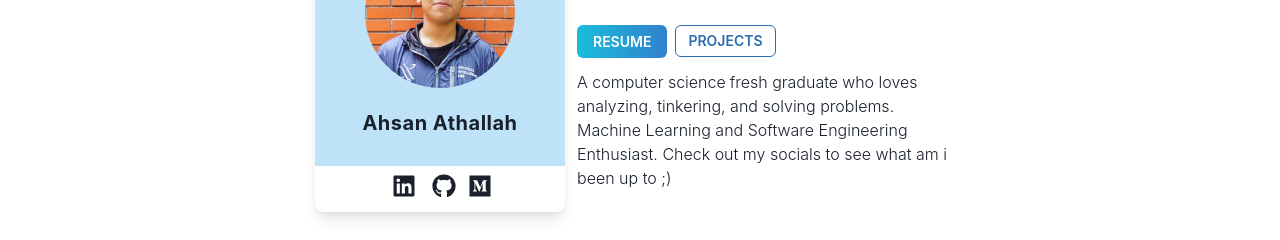
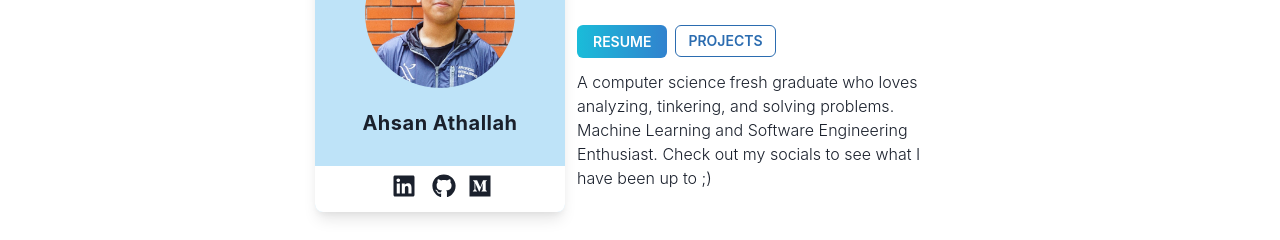
Before and after one commit to ahsanatha/ahsanatha_web, a Next.js app: page / in a window 1280 px wide. Shown: the part 315-555 px from the top of the page. Built offline with nearby package versions, Linux system fonts and the light colour scheme.

Commit message:
rewording

```diff
--- a/pages/index.js
+++ b/pages/index.js
@@ -40,11 +40,7 @@ const Card = () => {
               }}
             />
           </Box>
-          <Text
-            fontSize="xl"
-            fontWeight="bold"
-            letterSpacing="wide"
-          >
+          <Text fontSize="xl" fontWeight="bold" letterSpacing="wide">
             Ahsan Athallah
           </Text>
         </VStack>
@@ -130,7 +126,8 @@ const Message = () => {
             </Box>
           </Tooltip>
           who loves analyzing, tinkering, and solving problems. Machine Learning
-          and Software Engineering Enthusiast. Check out my socials to see what am i been up to ;)
+          and Software Engineering Enthusiast. Check out my socials to see what
+          I have been up to ;)
         </Text>
       </Box>
     </VStack>
```
